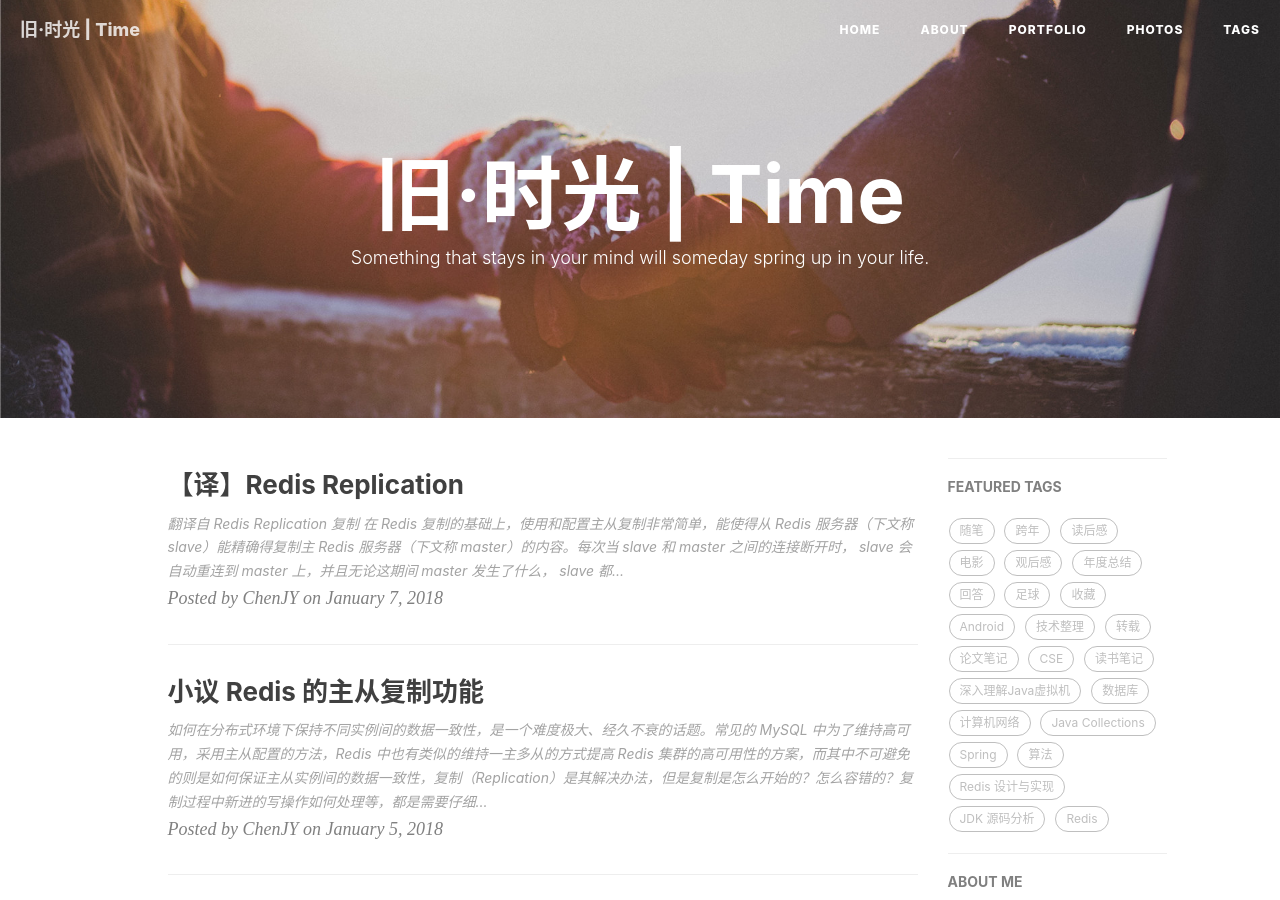
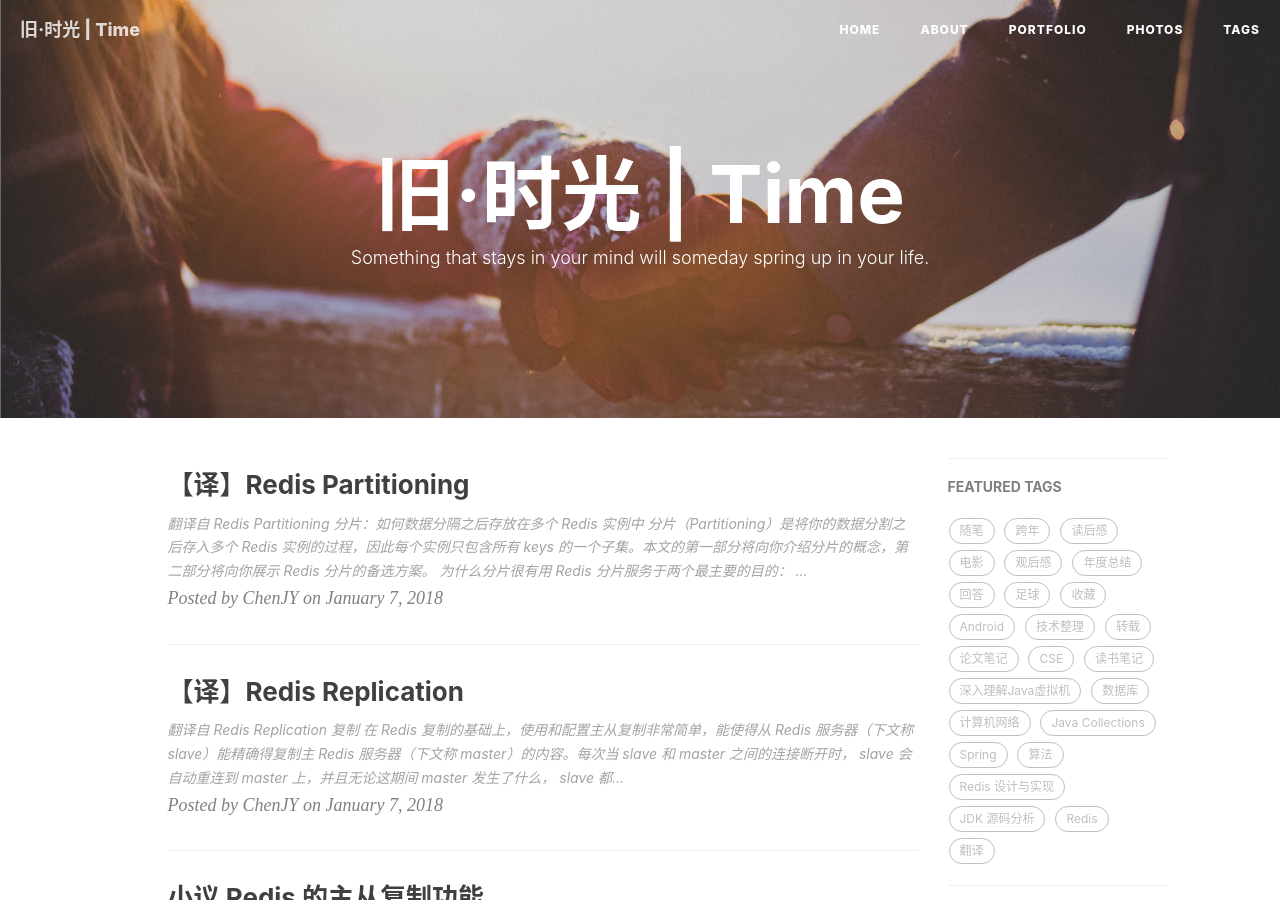
Before and after one commit to jiayangchen/jiayangchen.github.io, a Jekyll site: the page built from index.html, in a window 1280 px wide and 900 px high. Built offline with Jekyll 4.4.1, drawn with Linux system fonts in a browser that asks for light colours; nearby versions of some CDN libraries; the list of posts is cut into pages by our own code; comment, search, counter and statistics services are not loaded; some of the changed text lies outside the part shown.

Commit message:
update blog redis replication

```diff
--- /dev/null
+++ b/_posts/2018-01-13-translation-redis-partitioning.md
@@ -0,0 +1,25 @@
+---
+layout: post
+title: "【译】Redis Partitioning"
+subtitle: ""
+date: 2018-01-07
+author: "ChenJY"
+header-img: "img/code1.jpg"
+catalog: true
+tags:
+    - Redis
+    - 翻译
+---
+
+> 翻译自 [Redis Partitioning](https://redis.io/topics/partitioning)
+
+# 分片：如何数据分隔之后存放在多个 Redis 实例中
+
+分片（Partitioning）是将你的数据分割之后存入多个 Redis 实例的过程，因此每个实例只包含所有 keys 的一个子集。本文的第一部分将向你介绍分片的概念，第二部分将向你展示 Redis 分片的备选方案。
+
+## 为什么分片很有用
+Redis 分片服务于两个最主要的目的：
+
+* 它允许更大的数据库，使用许多计算机的内存总和。如果没有分片，你只能被限制在使用单一计算机的内存大小。
+
+*
```
Also changed, not shown: _posts/2018-01-07-translation-redis-replication.md (+7 -6 lines).
